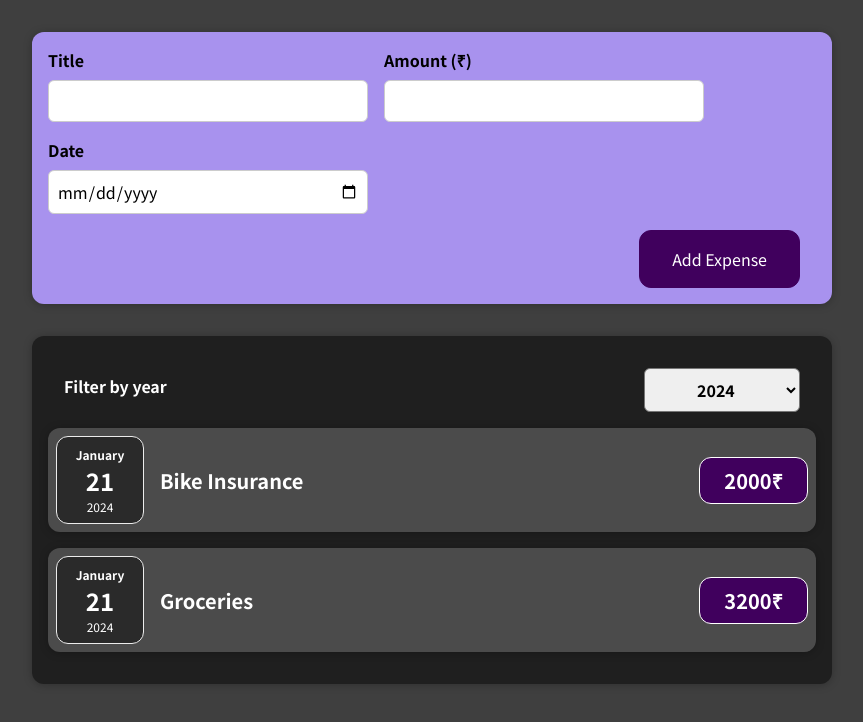
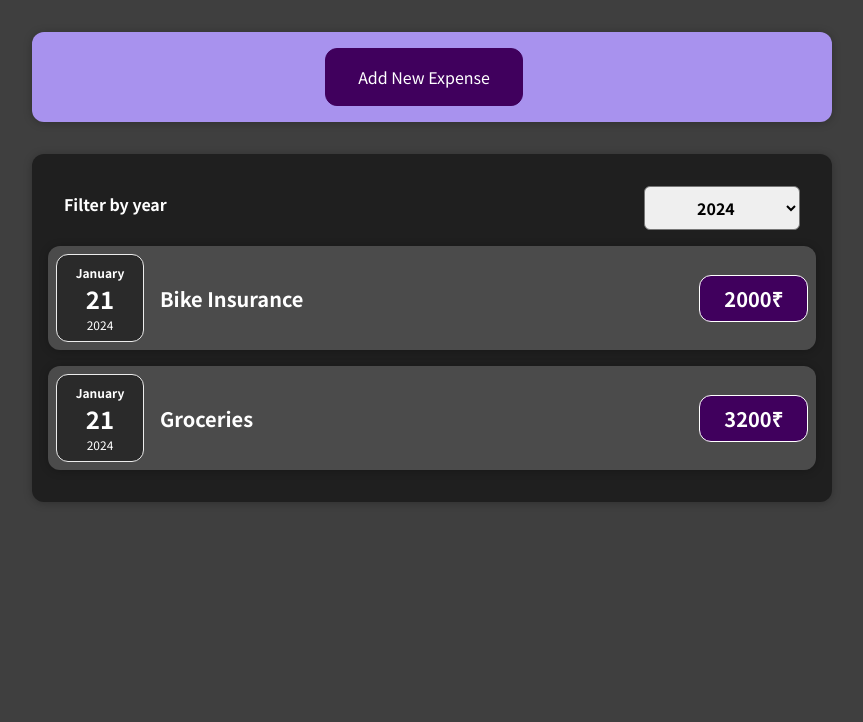
Before and after one commit to vithran21/ExpenseTracker_React_App, a React (Create React App) app: page / in a window 1280 px wide. Shown: the top 722 px of the page, without its empty margins (208-1071 px from the left). Built offline with nearby package versions, Linux system fonts and the light colour scheme.

Commit message:
Added changes to NewExpense and ExpenseForm Componenets for expanding only if Add new expense button is pressed

```diff
--- a/src/components/NewExpense/ExpenseForm.js
+++ b/src/components/NewExpense/ExpenseForm.js
@@ -67,6 +67,9 @@
         </div>
       </div>
       <div className="new-expense__actions">
+        <button type="button" onClick={props.onCancel}>
+          Cancel
+        </button>
         <button type="submit">Add Expense</button>
       </div>
     </form>
--- a/src/components/NewExpense/NewExpense.js
+++ b/src/components/NewExpense/NewExpense.js
@@ -1,8 +1,10 @@
-import React from "react";
+import React, { useState } from "react";
 import ExpenseForm from "./ExpenseForm";
 import "./NewExpense.css";
 
 const NewExpense = (prop) => {
+  const [isEditing, setIsEditing] = useState(false);
+
   const saveExpenseDataHandler = (enteredExpenseData) => {
     const expenseData = {
       ...enteredExpenseData,
@@ -11,9 +13,25 @@
     prop.onNewExpenseSaveHandler(expenseData);
   };
 
+  const startEditingHandler = () => {
+    setIsEditing(true);
+  };
+
+  const stopEditingHandler = () => {
+    setIsEditing(false);
+  };
+
   return (
     <div className="new-expense">
-      <ExpenseForm onSaveExpenseData={saveExpenseDataHandler} />
+      {!isEditing && (
+        <button onClick={startEditingHandler}>Add New Expense</button>
+      )}
+      {isEditing && (
+        <ExpenseForm
+          onSaveExpenseData={saveExpenseDataHandler}
+          onCancel={stopEditingHandler}
+        />
+      )}
     </div>
   );
 };
```
